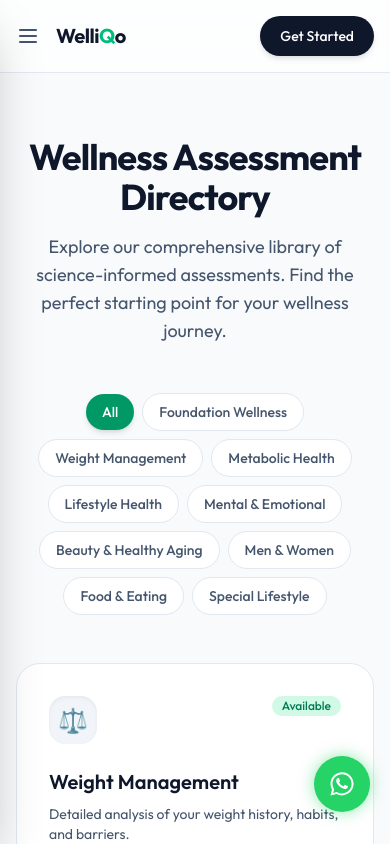
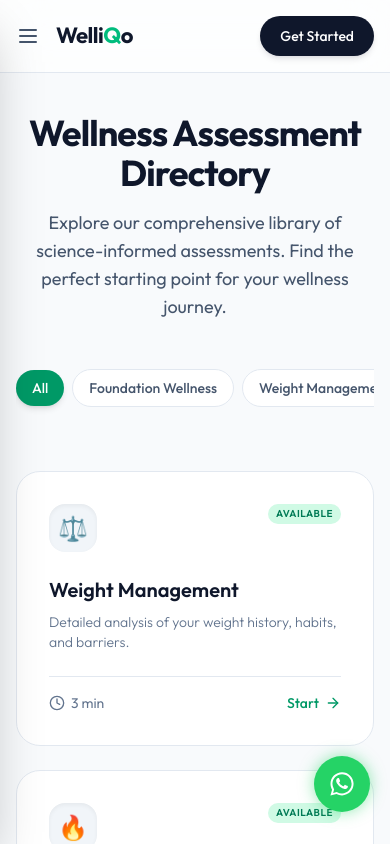
Before and after one commit to veeiq/WelliQo, a Next.js app in the folder apps/web/: page /assessments in a window 390 px wide. Shown: the top 844 px of the page. Built offline with nearby package versions, Linux system fonts and the light colour scheme; no server answers.

Commit message:
UI Polish: Assessment directory scrollable filters, typography, and card animations

```diff
--- a/apps/web/src/app/(public)/assessments/directory.tsx
+++ b/apps/web/src/app/(public)/assessments/directory.tsx
@@ -30,12 +30,12 @@ export function AssessmentDirectory() {
   return (
     <div className="w-full">
       {/* Filters */}
-      <div className="flex flex-wrap items-center justify-center gap-2 mb-12">
+      <div className="flex overflow-x-auto items-center justify-start sm:justify-center gap-2 mb-12 pb-4 w-full snap-x [&::-webkit-scrollbar]:hidden [-ms-overflow-style:none] [scrollbar-width:none]">
         {CATEGORIES.map((category) => (
           <button
             key={category}
             onClick={() => setActiveCategory(category)}
-            className={`px-4 py-2 rounded-full text-sm font-medium transition-all ${
+            className={`flex-shrink-0 whitespace-nowrap snap-center px-4 py-2 rounded-full text-sm font-medium transition-all ${
               activeCategory === category
                 ? 'bg-emerald-600 text-white shadow-md'
                 : 'bg-white dark:bg-slate-800 text-slate-600 dark:text-slate-300 hover:bg-emerald-50 dark:hover:bg-slate-700 border border-slate-200 dark:border-slate-700'
@@ -52,7 +52,7 @@ export function AssessmentDirectory() {
           <Link
             key={assessment.id}
             href={`/assessments/${assessment.id}`}
-            className="group relative flex flex-col justify-between overflow-hidden rounded-3xl bg-white dark:bg-slate-900 border border-slate-200/50 dark:border-slate-800/50 p-8 transition-all hover:shadow-xl hover:shadow-emerald-500/5 hover:-translate-y-1"
+            className="group relative flex flex-col justify-between overflow-hidden rounded-3xl bg-white dark:bg-slate-900 border border-slate-200/50 dark:border-slate-800/50 p-8 transition-all duration-300 hover:shadow-xl hover:shadow-emerald-500/10 hover:-translate-y-1 active:scale-[0.98] active:translate-y-0"
           >
             <div>
               <div className="flex items-start justify-between mb-6">
@@ -60,19 +60,19 @@ export function AssessmentDirectory() {
                   {assessment.emoji}
                 </div>
                 {assessment.comingSoon ? (
-                  <span className="inline-flex items-center rounded-full bg-slate-100 dark:bg-slate-800 px-2.5 py-0.5 text-xs font-medium text-slate-600 dark:text-slate-400">
+                  <span className="inline-flex items-center rounded-full bg-slate-100 dark:bg-slate-800 px-2 py-0.5 text-[10px] uppercase tracking-wider font-semibold text-slate-600 dark:text-slate-400">
                     Coming Soon
                   </span>
                 ) : (
-                  <span className="inline-flex items-center rounded-full bg-emerald-100 dark:bg-emerald-500/10 px-2.5 py-0.5 text-xs font-medium text-emerald-700 dark:text-emerald-400">
+                  <span className="inline-flex items-center rounded-full bg-emerald-100 dark:bg-emerald-500/10 px-2 py-0.5 text-[10px] uppercase tracking-wider font-semibold text-emerald-700 dark:text-emerald-400">
                     Available
                   </span>
                 )}
               </div>
-              <h3 className="text-xl font-semibold text-slate-900 dark:text-white mb-2 group-hover:text-emerald-600 dark:group-hover:text-emerald-400 transition-colors">
+              <h3 className="text-xl sm:text-2xl font-semibold text-slate-900 dark:text-white mb-2 group-hover:text-emerald-600 dark:group-hover:text-emerald-400 transition-colors">
                 {assessment.title}
               </h3>
-              <p className="text-slate-600 dark:text-slate-400 text-sm line-clamp-2 mb-6">
+              <p className="text-slate-500 font-light dark:text-slate-400 text-sm line-clamp-2 mb-6">
                 {assessment.description}
               </p>
             </div>
@@ -82,9 +82,9 @@ export function AssessmentDirectory() {
                 <Clock className="h-4 w-4" />
                 <span>3 min</span>
               </div>
-              <div className="flex items-center gap-1.5 font-medium text-emerald-600 dark:text-emerald-400 group-hover:translate-x-1 transition-transform">
+              <div className="flex items-center gap-1.5 font-medium text-emerald-600 dark:text-emerald-400">
                 <span>Start</span>
-                <ArrowRight className="h-4 w-4" />
+                <ArrowRight className="h-4 w-4 transition-transform duration-300 group-hover:translate-x-1" />
               </div>
             </div>
           </Link>
--- a/apps/web/src/app/(public)/assessments/page.tsx
+++ b/apps/web/src/app/(public)/assessments/page.tsx
@@ -9,7 +9,7 @@ export const metadata: Metadata = {
 
 export default function AllAssessmentsPage() {
   return (
-    <div className="container mx-auto px-4 py-16 max-w-7xl">
+    <div className="container mx-auto px-4 pt-10 pb-16 max-w-7xl">
       <div className="mb-12 text-center max-w-2xl mx-auto">
         <h1 className="text-4xl font-bold tracking-tight text-slate-900 dark:text-white sm:text-5xl mb-4">
           Wellness Assessment Directory
--- a/apps/web/src/components/layout/site-header.tsx
+++ b/apps/web/src/components/layout/site-header.tsx
@@ -43,7 +43,7 @@ export function SiteHeader() {
                 className="w-full h-full object-contain rounded-xl shadow-lg shadow-emerald-500/20"
               />
             </div>
-            <span className="font-bold text-xl sm:text-2xl tracking-tight text-slate-900 dark:text-white">
+            <span className="font-bold text-[22px] sm:text-[27px] tracking-tight text-slate-900 dark:text-white">
               Welli<span className="text-emerald-500">Q</span>o
             </span>
           </Link>
@@ -97,7 +97,7 @@ export function SiteHeader() {
             <div className="h-9 w-9">
               <img src="/logo.jpg" alt="WelliQo" className="w-full h-full object-contain rounded-lg shadow-sm" />
             </div>
-            <span className="font-bold text-xl tracking-tight text-slate-900 dark:text-white">
+            <span className="font-bold text-[22px] tracking-tight text-slate-900 dark:text-white">
               Welli<span className="text-emerald-500">Q</span>o
             </span>
           </Link>
```
